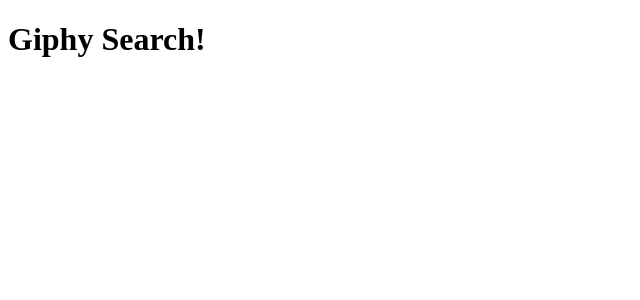
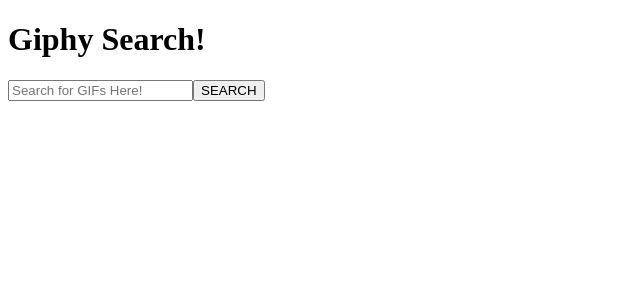
Before and after one commit to sabinagva/group-giphy, a React (Create React App) app: page /#/ in a window 1280 px wide. Shown: the top 300 px of the page, without its empty margins (0-640 px from the left). Built offline with nearby package versions, Linux system fonts and the light colour scheme.

Commit message:
work on SearchForm.jsx possibly complete

```diff
--- a/src/components/App/App.jsx
+++ b/src/components/App/App.jsx
@@ -1,9 +1,17 @@
 import React from 'react';
+import { HashRouter as Router, Route, Link } from 'react-router-dom';
+import SearchForm from '../SearchForm/SearchForm';
+
 
 function App(props) {
   return (
     <div>
+      <Router>
       <h1>Giphy Search!</h1>
+      <Route exact path='/'>
+        <SearchForm />
+      </Route>
+      </Router>
     </div>
   );
 }
--- a/src/components/SearchForm/SearchForm.jsx
+++ b/src/components/SearchForm/SearchForm.jsx
@@ -7,13 +7,20 @@
 
     let [searchInput, setSearchInput] = useState('')
 
+    const searchGifs = (event) => {
+        event.preventDefault();
+        console.log('Search input is:', searchInput)
+        dispatch({ type: 'GET_GIF', payload: searchInput})
+        setSearchInput('')
+    }
+
     return (
-        <form>
+        <form onSubmit={searchGifs}>
             <input
             type='text'
             placeholder='Search for GIFs Here!'
             value={searchInput}
-            onChange={(event) => setSearchInput(event)}
+            onChange={(event) => setSearchInput(event.target.value)}
             />
             <input type='submit' value='SEARCH' />
         </form>
```
